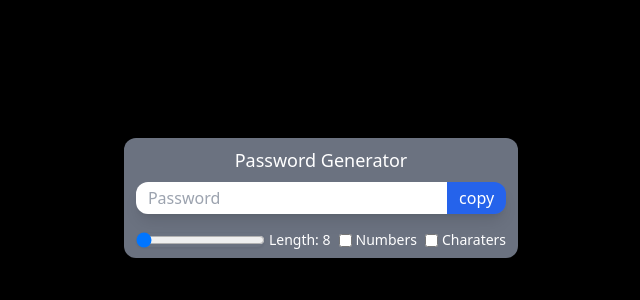
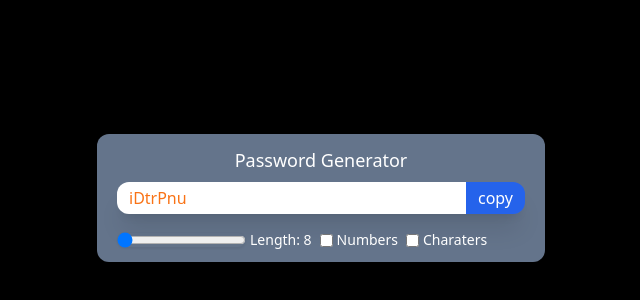
Before and after one commit to Ganesh-Sharmaz/Password-Generator, a React (Vite) app in the folder passwordGenerator/: page / in a window 1280 px wide. Shown: the part 198-498 px from the top of the page, without its empty margins (319-959 px from the left). Built offline with nearby package versions, Linux system fonts and the light colour scheme.

Commit message:
Project Done

```diff
--- a/passwordGenerator/src/App.jsx
+++ b/passwordGenerator/src/App.jsx
@@ -1,4 +1,4 @@
-import { useState, useCallback } from 'react'
+import { useState, useCallback,useEffect, useRef } from 'react'
 
 function App() {
 
@@ -15,7 +15,7 @@ function App() {
       if (NumbersAllowed) str += "0123456789";
       if (CharactersAllowed) str += "~!@#$%^&*()_+"
 
-      for(i=1; i<=Length; i++){
+      for(let i=1; i<=Length; i++){
         let char = Math.floor(Math.random() * str.length+1 );
         pass += str.charAt(char)
       }
@@ -25,6 +25,17 @@ function App() {
     },[Length, CharactersAllowed,NumbersAllowed, setPassword]
   )
 
+  useEffect(() => {
+    passwordGenerator()
+  }, [Length,NumbersAllowed,CharactersAllowed,passwordGenerator])
+
+  const passRef = useRef(null)
+
+  const copyPasswordToClipboard = useCallback(()=>{
+    passRef.current?.select()
+    passRef.current?.setSelectionRange()
+    window.navigator.clipboard.writeText(Pass)
+  })
 
 
 
@@ -32,20 +43,21 @@ function App() {
 
     <>
       <div className=' overflow-hidden flex justify-center items-center w-full h-screen ' >
-        <div className=' bg-gray-500 rounded-xl px-3 py-2 shadow-lg mt-2 mb-4 w-{600} '>
+        <div className=' bg-slate-500 rounded-xl px-5 py-3 shadow-lg mt-2 mb-4 max-w-md mx-auto w-full  text-orange-500'>
 
           {/* Password Input and Copy starts here */}
 
           <h1 className='px-4 text-lg text-white text-center mb-2'>Password Generator</h1>
-          <div className='flex shadow-lg rounded-xl overflow-hidden mb-4'>
+          <div className='flex shadow-xl rounded-xl overflow-hidden mb-4'>
             <input
             type='text'
             value={Password}
             className='w-full px-3 py-1'
             readOnly
             placeholder='Password'
+            ref={passRef}
             />
-            <button className='outline-none bg-blue-600 text-white px-3 py-0.5 shrink-0'>copy</button>
+            <button onClick={copyPasswordToClipboard} className='outline-none bg-blue-600 text-white px-3 py-0.5 shrink-0'>copy</button>
           </div>
 
           {/* Range, NumCheckBox and CharCheckBox starts here */}
@@ -60,13 +72,15 @@ function App() {
               value={Length}
               onChange={(e) => {setLength(e.target.value)}}
               />
-              <label className="text-white ">Length: {Length}</label>
+              <label className="text-white ">Length: {Length} </label>
             </div>
 
             <div className='flex items-center text-center gap-x-1'>
               <input
               type='checkbox'
-              className=''
+              defaultChecked = {NumbersAllowed}
+              id='numberInput'
+              onChange={()=>{setNumbersAllowed((prev) => !prev)}}
               />
               <label htmlFor="numberInput" className="text-white ">Numbers</label>
             </div>
@@ -74,6 +88,9 @@ function App() {
             <div className='flex items-center text-center gap-x-1'>
               <input
               type='checkbox'
+              defaultChecked = {CharactersAllowed}
+              id='charactersAllowed'
+              onChange={()=>{setCharactersAllowed((prev) => !prev)}}
               />
               <label htmlFor="numberInput" className="text-white ">Charaters</label>
             </div>
```
Also changed, not shown: passwordGenerator/src/App.css (added).
